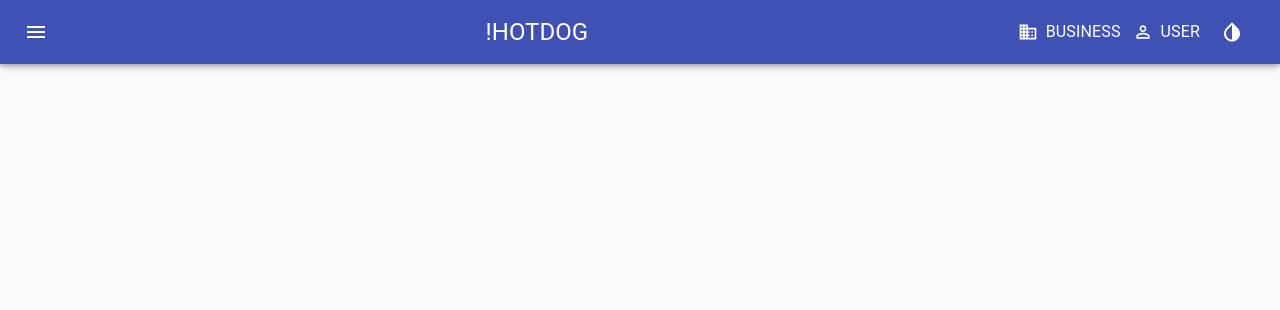
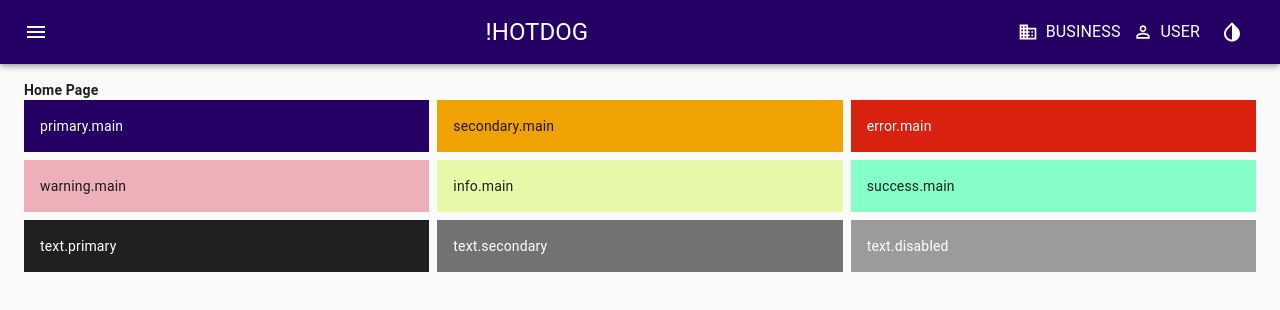
Before and after one commit to imaustinim/notHotDog, a React (Create React App) app in the folder client/: page / in a window 1280 px wide. Shown: the top 310 px of the page. Built offline with nearby package versions, Linux system fonts and the light colour scheme.

Commit message:
theme palette

```diff
--- a/client/src/pages/App/App.jsx
+++ b/client/src/pages/App/App.jsx
@@ -5,6 +5,9 @@ import { Route, Switch } from "react-router";
 import { Container, useMediaQuery } from "@material-ui/core";
 import CssBaseline from "@material-ui/core/CssBaseline";
 import { ThemeProvider, createMuiTheme } from "@material-ui/core/styles";
+
+import Box from "@material-ui/core/Box";
+import Grid from "@material-ui/core/Grid";
 
 /* Custom Components */
 import "./App.css";
@@ -18,6 +21,36 @@ function App() {
   const theme = createMuiTheme({
     palette: {
       type: darkMode ? "dark" : "light",
+      primary: {
+        main: "#240065",
+        light: "#7A33FF",
+        dark: "#120033",
+      },
+      secondary: {
+        main: "#F0A202",
+        light: "#FED179",
+        dark: "#775001",
+      },
+      error: {
+        main: "#d92110",
+        light: "#F5897F",
+        dark: "#6D1108",
+      },
+      warning: {
+        main: "#edafb8",
+        light: "#F6D8DC",
+        dark: "#A8263A",
+      },
+      info: {
+        main: "#E7F9A9",
+        light: "#F3FCD4",
+        dark: "#9CC40E",
+      },
+      success: {
+        main: "#85FFC7",
+        light: "#C2FFE2",
+        dark: "#00C267",
+      },
     },
   });
 
@@ -52,7 +85,83 @@ function App() {
             render={(props) => (
               <>
                 <Container>
-                  <strong>Home Page</strong>
+                  <Box pt={10}>
+                    <strong>Home Page</strong>
+                    <Grid container spacing={1}>
+                      <Grid item xs={12} sm={4}>
+                        <Box
+                          bgcolor='primary.main'
+                          color='primary.contrastText'
+                          p={2}>
+                          primary.main
+                        </Box>
+                      </Grid>
+                      <Grid item xs={12} sm={4}>
+                        <Box
+                          bgcolor='secondary.main'
+                          color='secondary.contrastText'
+                          p={2}>
+                          secondary.main
+                        </Box>
+                      </Grid>
+                      <Grid item xs={12} sm={4}>
+                        <Box
+                          bgcolor='error.main'
+                          color='error.contrastText'
+                          p={2}>
+                          error.main
+                        </Box>
+                      </Grid>
+                      <Grid item xs={12} sm={4}>
+                        <Box
+                          bgcolor='warning.main'
+                          color='warning.contrastText'
+                          p={2}>
+                          warning.main
+                        </Box>
+                      </Grid>
+                      <Grid item xs={12} sm={4}>
+                        <Box
+                          bgcolor='info.main'
+                          color='info.contrastText'
+                          p={2}>
+                          info.main
+                        </Box>
+                      </Grid>
+                      <Grid item xs={12} sm={4}>
+                        <Box
+                          bgcolor='success.main'
+                          color='success.contrastText'
+                          p={2}>
+                          success.main
+                        </Box>
+                      </Grid>
+                      <Grid item xs={12} sm={4}>
+                        <Box
+                          bgcolor='text.primary'
+                          color='background.paper'
+                          p={2}>
+                          text.primary
+                        </Box>
+                      </Grid>
+                      <Grid item xs={12} sm={4}>
+                        <Box
+                          bgcolor='text.secondary'
+                          color='background.paper'
+                          p={2}>
+                          text.secondary
+                        </Box>
+                      </Grid>
+                      <Grid item xs={12} sm={4}>
+                        <Box
+                          bgcolor='text.disabled'
+                          color='background.paper'
+                          p={2}>
+                          text.disabled
+                        </Box>
+                      </Grid>
+                    </Grid>
+                  </Box>
                 </Container>
               </>
             )}
```
